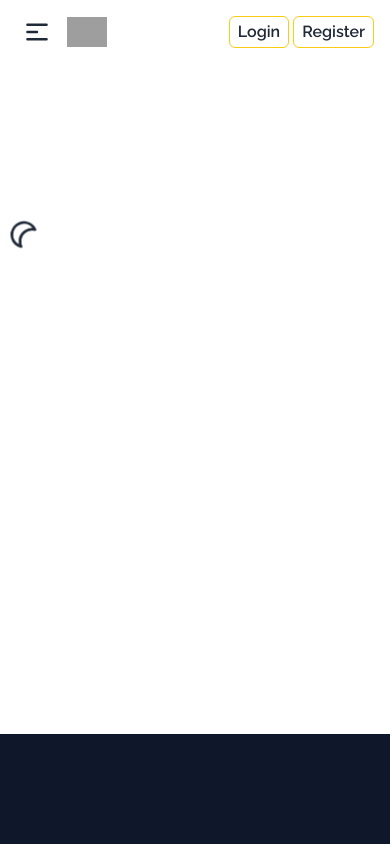
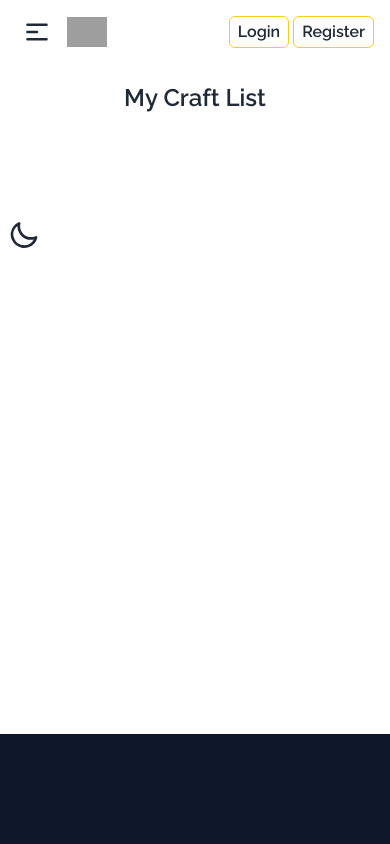
Before and after one commit to JuborajSujon/textile-art-client, a React (Vite) app: page /my-craft-list in a window 390 px wide. Shown: the top 844 px of the page. Built offline with nearby package versions, Linux system fonts and the light colour scheme; no server answers; grey boxes are pictures that could not be loaded.

Commit message:
Added my craft list page setup

```diff
--- a/src/Layout/Root/Root.jsx
+++ b/src/Layout/Root/Root.jsx
@@ -12,7 +12,7 @@ const Root = () => {
       <div className="min-h-[calc(100vh-110px)] overflow-x-hidden ">
         <Outlet />
       </div>
-      <div className="sm:hidden fixed top-1/4 left-2 rotate-90 z-50">
+      <div className="sm:hidden fixed top-1/4 left-2 z-50">
         <ThemeController />
       </div>
       <Footer />
--- a/src/Router/Router.jsx
+++ b/src/Router/Router.jsx
@@ -9,6 +9,7 @@ import AllCraft from "../pages/AllCraft";
 import CraftDetails from "../pages/CraftDetails";
 import AddCraftItem from "../pages/AddCraftItem";
 import UpdateCraftItem from "../pages/UpdateCraftItem";
+import MyCraftList from "../pages/MyCraftList";
 
 const router = createBrowserRouter([
   {
@@ -46,7 +47,7 @@ const router = createBrowserRouter([
 
       {
         path: "/my-craft-list",
-        element: <div>My Art & Craft List</div>,
+        element: <MyCraftList />,
       },
 
       {
--- a/src/components/SectionTitle/SectionTitle.jsx
+++ b/src/components/SectionTitle/SectionTitle.jsx
@@ -3,17 +3,11 @@ import PropTypes from "prop-types";
 const SectionTitle = ({ title, desctiption }) => {
   return (
     <div className="grid grid-cols-1 pb-8 text-center">
-      <h3
-        data-aos="zoom-in"
-        data-aos-duration="1000"
-        className="mb-4 md:text-3xl md:leading-normal text-2xl leading-normal font-semibold dark:text-slate-200 ">
+      <h3 className="mb-4 md:text-3xl md:leading-normal text-2xl leading-normal font-semibold dark:text-slate-200 ">
         {title}
       </h3>
 
-      <p
-        data-aos="zoom-in"
-        data-aos-duration="700"
-        className="text-slate-600 dark:text-slate-300 max-w-xl mx-auto font-chakraPetch">
+      <p className="text-slate-600 dark:text-slate-300 max-w-xl mx-auto font-chakraPetch">
         {desctiption}
       </p>
     </div>
--- a/src/pages/MyCraftList.jsx
+++ b/src/pages/MyCraftList.jsx
@@ -1,7 +1,13 @@
-import React from "react";
-
 const MyCraftList = () => {
-  return <div>MyCraftList</div>;
+  return (
+    <div className="pt-20 sm:pt-10 pb-20">
+      <div className="text-center">
+        <h3 className="mb-4 md:text-3xl md:leading-normal text-2xl leading-normal font-semibold dark:text-slate-200 ">
+          My Craft List
+        </h3>
+      </div>
+    </div>
+  );
 };
 
 export default MyCraftList;
```
